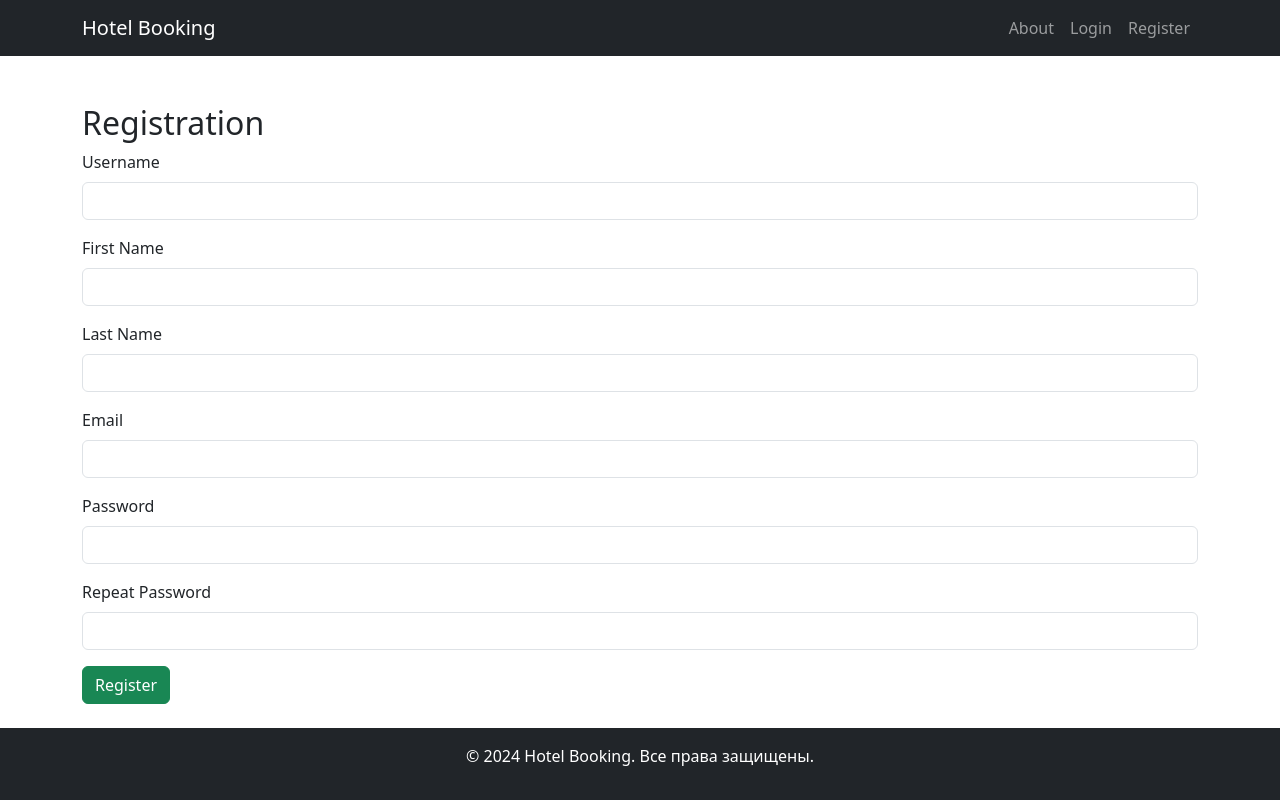
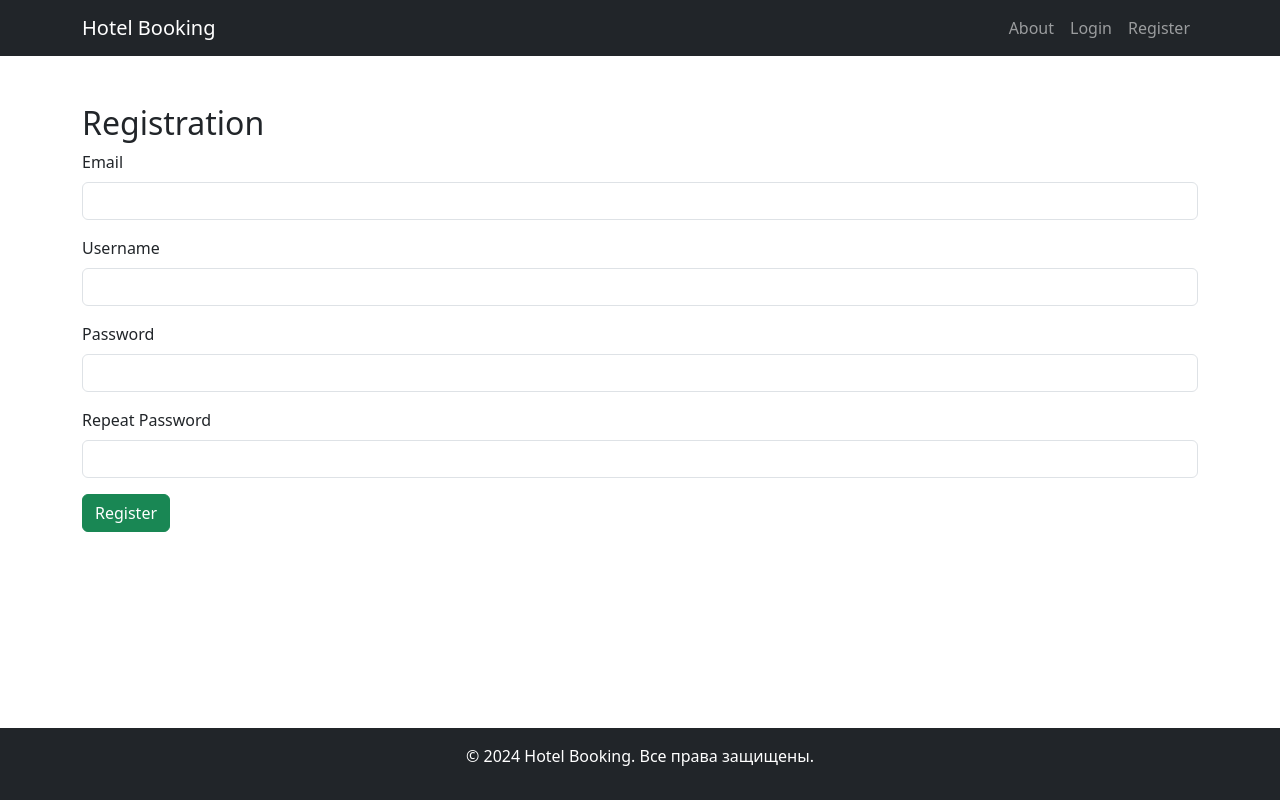
Before and after one commit to SonderLor/hotels_project, a React (Create React App) app in the folder frontend_service/: page /registration in a window 1280 px wide. Built offline with nearby package versions, Linux system fonts and the light colour scheme.

Commit message:
Fix urls for pages

```diff
--- a/frontend_service/src/pages/RegistrationPage.js
+++ b/frontend_service/src/pages/RegistrationPage.js
@@ -1,16 +1,13 @@
 import React, { useState } from 'react';
 import { useNavigate } from 'react-router-dom';
 import { register } from '../api';
-import { ClipLoader } from 'react-spinners';
 
 const RegistrationPage = () => {
     const [formData, setFormData] = useState({
+        email: '',
         username: '',
         password: '',
         passwordRepeat: '',
-        email: '',
-        first_name: '',
-        last_name: '',
     });
     const [error, setError] = useState('');
     const navigate = useNavigate();
@@ -28,11 +25,9 @@ const RegistrationPage = () => {
         try {
             console.log('[RegistrationPage] Sending registration request...');
             await register({
+                email: formData.email,
                 username: formData.username,
                 password: formData.password,
-                email: formData.email,
-                first_name: formData.first_name,
-                last_name: formData.last_name,
             });
             console.log('[RegistrationPage] Registration successful');
             navigate('/login');
@@ -54,6 +49,16 @@ const RegistrationPage = () => {
             {error && <div className="alert alert-danger">{error}</div>}
             <form onSubmit={handleSubmit}>
                 <div className="mb-3">
+                    <label className="form-label">Email</label>
+                    <input
+                        type="email"
+                        name="email"
+                        className="form-control"
+                        value={formData.email}
+                        onChange={handleChange}
+                    />
+                </div>
+                <div className="mb-3">
                     <label className="form-label">Username</label>
                     <input
                         type="text"
@@ -62,36 +67,6 @@ const RegistrationPage = () => {
                         value={formData.username}
                         onChange={handleChange}
                         required
-                    />
-                </div>
-                <div className="mb-3">
-                    <label className="form-label">First Name</label>
-                    <input
-                        type="text"
-                        name="first_name"
-                        className="form-control"
-                        value={formData.first_name}
-                        onChange={handleChange}
-                    />
-                </div>
-                <div className="mb-3">
-                    <label className="form-label">Last Name</label>
-                    <input
-                        type="text"
-                        name="last_name"
-                        className="form-control"
-                        value={formData.last_name}
-                        onChange={handleChange}
-                    />
-                </div>
-                <div className="mb-3">
-                    <label className="form-label">Email</label>
-                    <input
-                        type="email"
-                        name="email"
-                        className="form-control"
-                        value={formData.email}
-                        onChange={handleChange}
                     />
                 </div>
                 <div className="mb-3">
--- a/frontend_service/src/pages/UpdateProfilePage.js
+++ b/frontend_service/src/pages/UpdateProfilePage.js
@@ -18,7 +18,7 @@ const UpdateProfilePage = () => {
         const fetchProfile = async () => {
             console.log('[UpdateProfilePage] Fetching current profile...');
             try {
-                const response = await axios.get('http://localhost:8002/profiles/current', {
+                const response = await axios.get('http://localhost:8002/profiles/current/', {
                     headers: {
                         Authorization: `Bearer ${localStorage.getItem('access_token')}`,
                     },
@@ -56,7 +56,7 @@ const UpdateProfilePage = () => {
         console.log('[UpdateProfilePage] Submitting updated profile data:', formData);
 
         try {
-            await axios.put(`http://localhost:8002/profiles/${profile.id}/`, formData, {
+            await axios.put(`http://localhost:8002/profiles/api/${profile.id}/`, formData, {
                 headers: {
                     'Authorization': `Bearer ${localStorage.getItem('access_token')}`,
                     'Content-Type': 'application/json',
```
